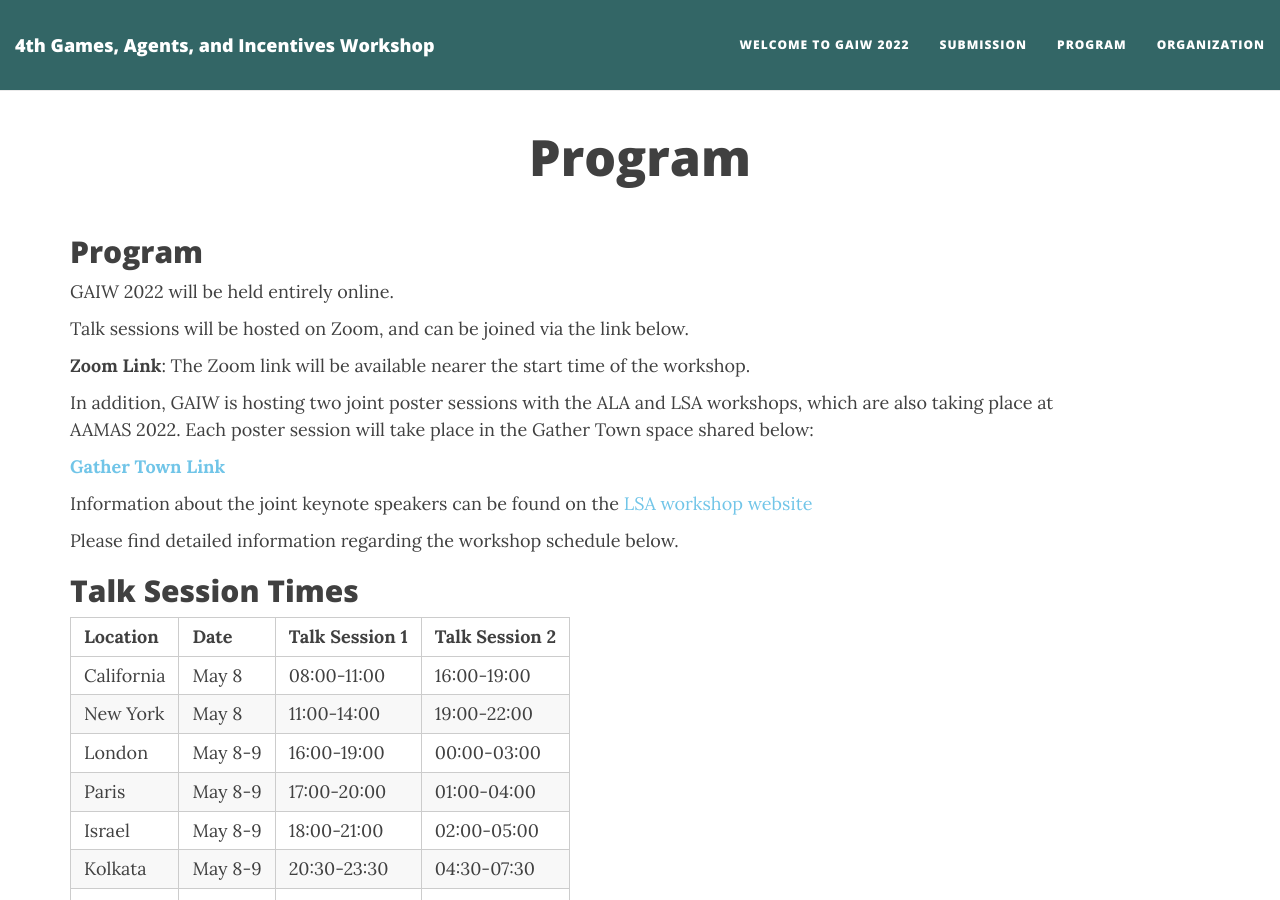
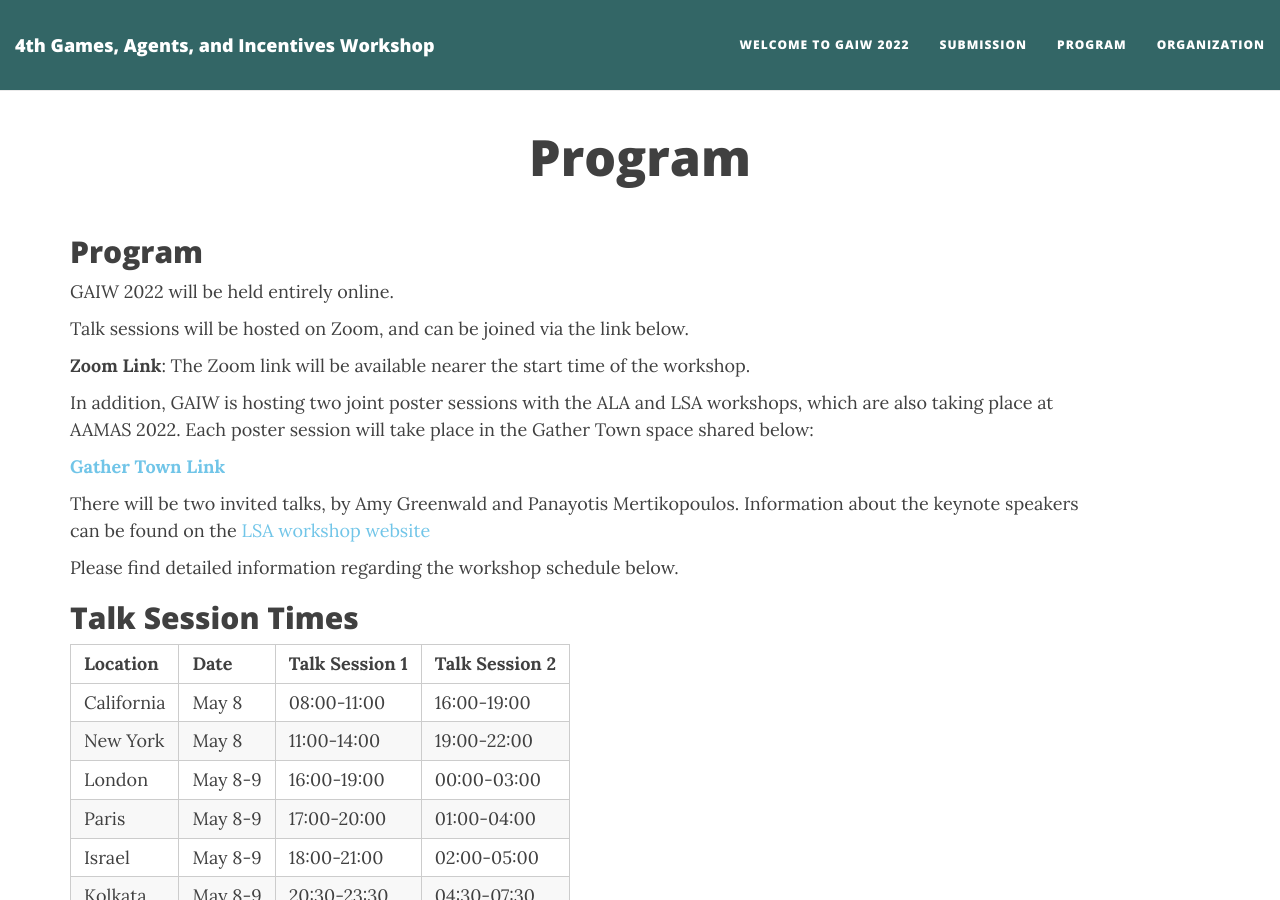
Before and after one commit to BenAbramowitz/gaiw2023, a Jekyll site: the page built from program.md, in a window 1280 px wide and 900 px high. Built offline with Jekyll 4.4.1, drawn with Linux system fonts in a browser that asks for light colours; nearby versions of some CDN libraries.

Commit message:
Update program.md

```diff
--- a/program.md
+++ b/program.md
@@ -17,10 +17,9 @@ In addition, GAIW is hosting two joint poster sessions with the ALA and LSA work
 
 **[Gather Town Link](https://app.gather.town/events/O8p6uZQ3G1EJELYsXH2v)**
 
-Information about the joint keynote speakers can be found on the [LSA workshop website](https://minbiaohan.github.io/LSA/program.html)
+There will be two invited talks, by Amy Greenwald and Panayotis Mertikopoulos. Information about the keynote speakers can be found on the [LSA workshop website](https://minbiaohan.github.io/LSA/program.html)
 
 Please find detailed information regarding the workshop schedule below.
-
 
 
 
```
